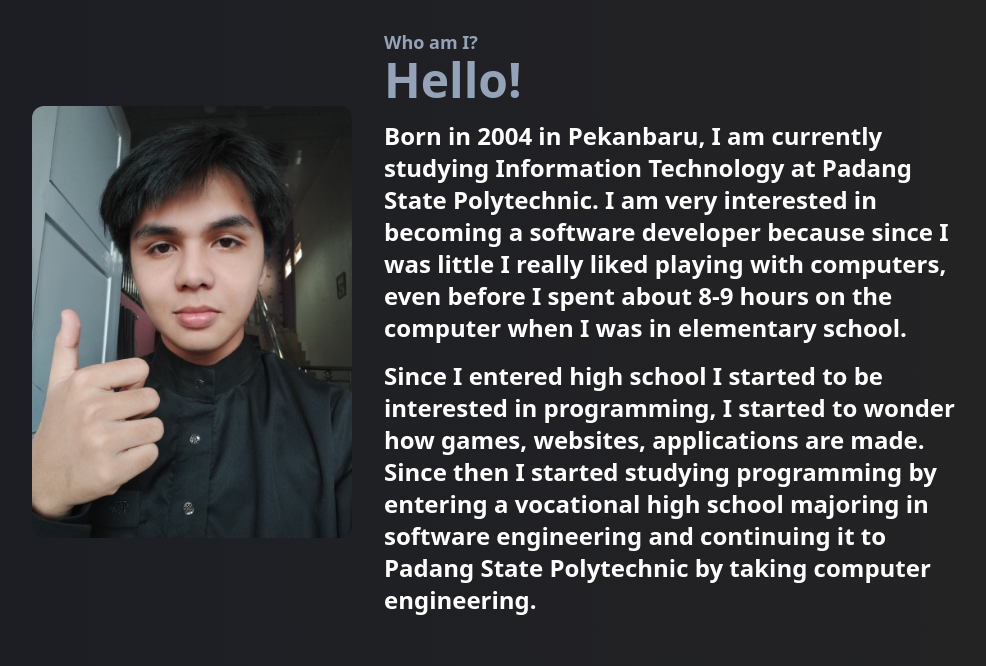
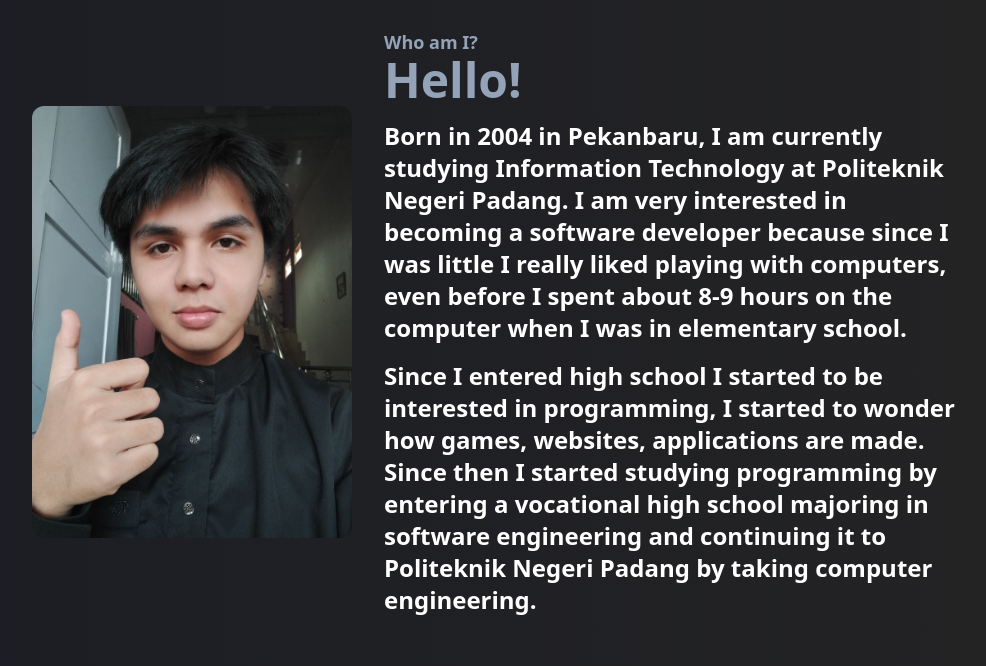
Before and after one commit to etther/Portfolio, a website: page index.html in a window 1280 px wide. Shown: the part 900-1566 px from the top of the page, without its empty margins (144-1130 px from the left). Drawn offline with nearby package versions, Linux system fonts and the light colour scheme.

Commit message:
correct some word in profile section

```diff
--- a/index.html
+++ b/index.html
@@ -154,7 +154,7 @@
           <h2 class="text-4xl md:text-5xl font-bold text-slate-400">Hello!</h2>
           <p class="text-base md:text-2xl font-bold text-white mt-4">
             Born in 2004 in Pekanbaru, I am currently studying Information
-            Technology at Padang State Polytechnic. I am very interested in
+            Technology at Politeknik Negeri Padang. I am very interested in
             becoming a software developer because since I was little I really
             liked playing with computers, even before I spent about 8-9 hours on
             the computer when I was in elementary school.
@@ -164,7 +164,7 @@
             programming, I started to wonder how games, websites, applications
             are made. Since then I started studying programming by entering a
             vocational high school majoring in software engineering and
-            continuing it to Padang State Polytechnic by taking computer
+            continuing it to Politeknik Negeri Padang by taking computer
             engineering.
           </p>
         </div>
```
